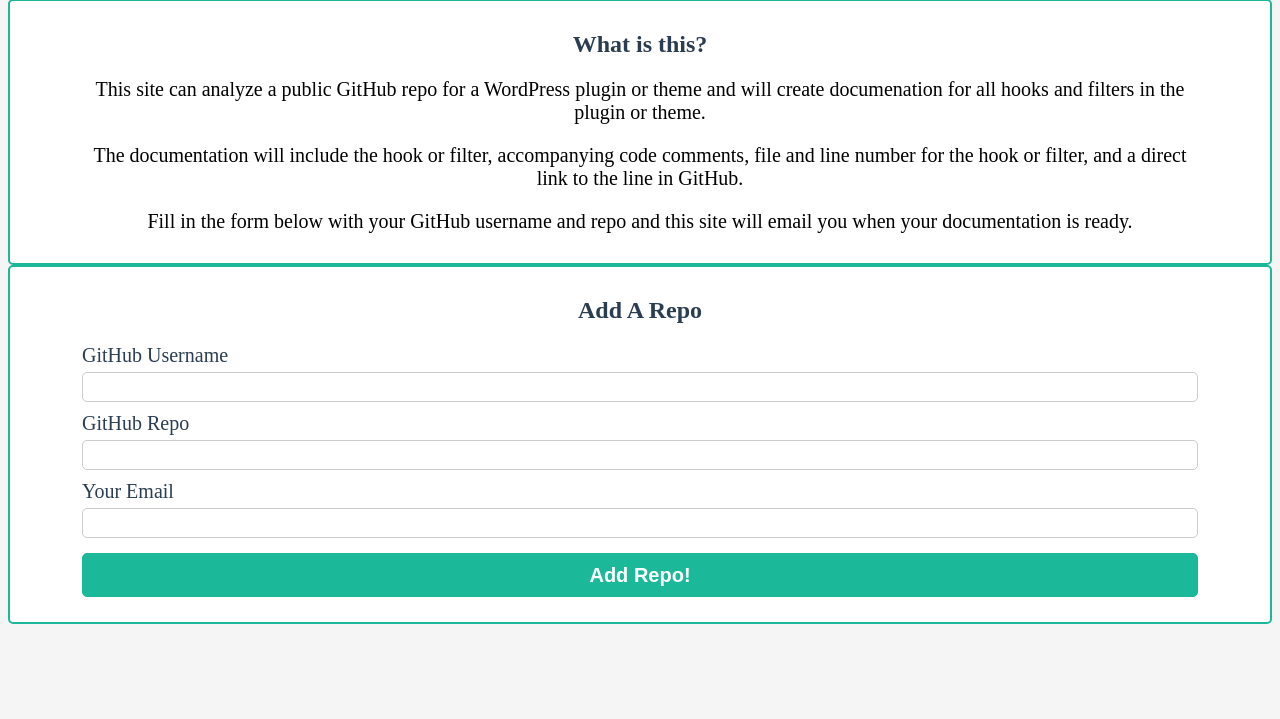
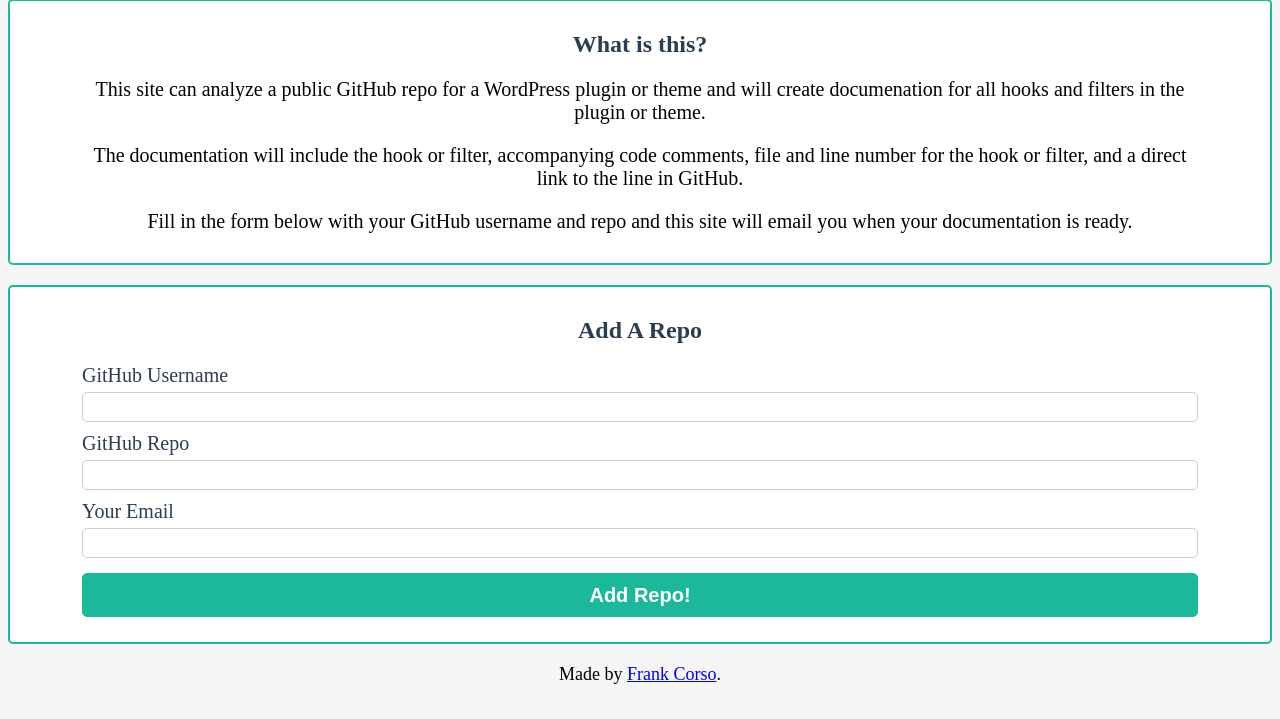
Before and after one commit to fpcorso/hooks-filters-doc-creator, a Flask app: page / in a window 1280 px wide. Shown: the part 81-800 px from the top of the page. Run offline with Flask 2, Linux system fonts and the light colour scheme; parts of the project's set-up code (start-up, migrations or seed data) failed here and were passed over; some libraries are stand-ins or nearby versions.

Commit message:
Adds footer text

```diff
--- a/static/css/app.css
+++ b/static/css/app.css
@@ -16,7 +16,8 @@ section {
 	background-color: #fff;
 	padding: 10px;
 	border: 2px solid #1bb99a;
-    border-radius: 5px;
+	border-radius: 5px;
+	margin-bottom: 20px;
 }
 
 .section-content {
@@ -82,3 +83,9 @@ label {
 	color: #fff;
 	font-size: 20px;
 }
+
+footer {
+	width: 100%;
+	text-align: center;
+	font-size: 18px;
+}
--- a/templates/layout.html
+++ b/templates/layout.html
@@ -21,7 +21,7 @@
 			{% block content %}{% endblock %}
 		</main>
 		<footer>
-
+			<p>Made by <a href="https://frankcorso.me">Frank Corso</a>.</p>
 		</footer>
 	</body>
 </html>
```
